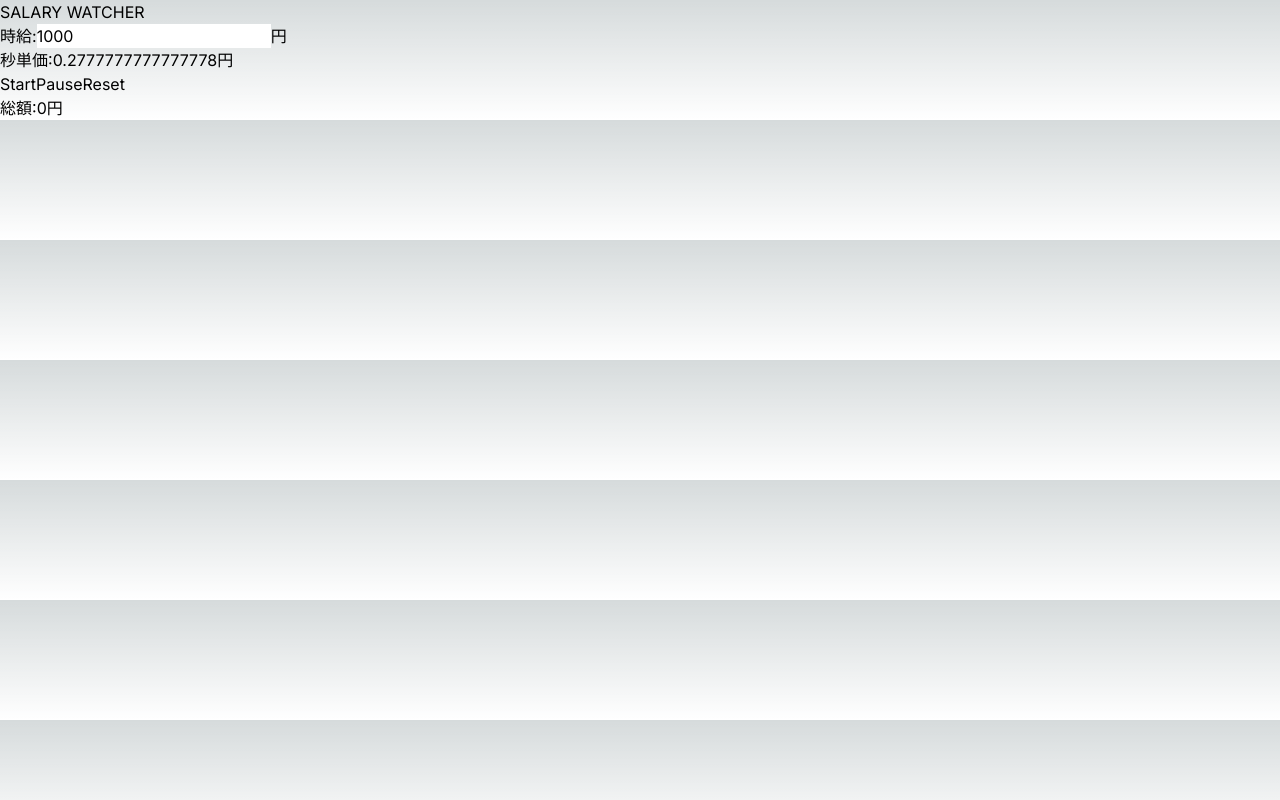
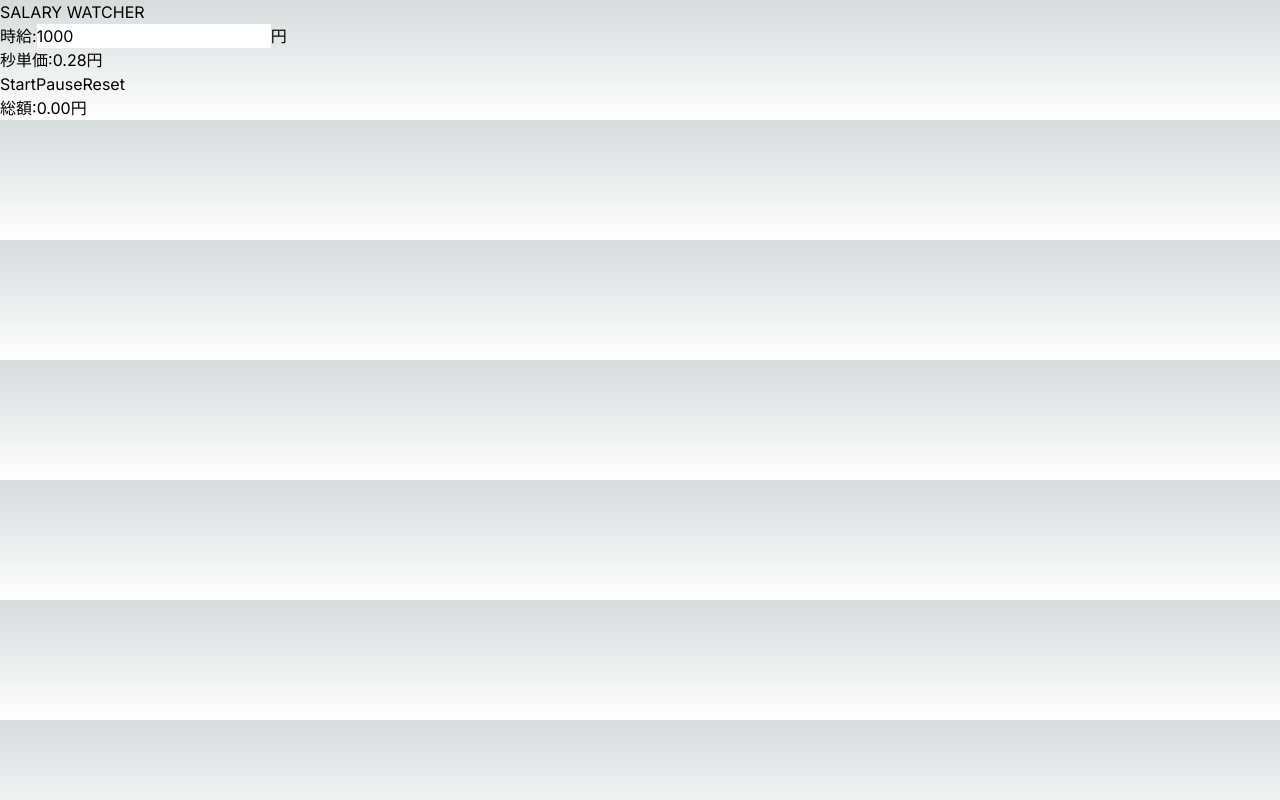
Before and after one commit to minusno0708/salary-clocker, a Next.js app in the folder app/: page / in a window 1280 px wide. Built offline with nearby package versions, Linux system fonts and the light colour scheme.

Commit message:
feat:表示する小数点以下の桁数を指定

```diff
--- a/app/src/app/page.tsx
+++ b/app/src/app/page.tsx
@@ -27,6 +27,22 @@ export default function Home() {
     setTime(0);
   }
 
+  const digit = 2;
+  function displayStrSalary(salary: number): string {
+    let roundSalary: number = Math.round(salary * Math.pow(10, digit)) / Math.pow(10, digit);
+    let salaryStr: string = roundSalary.toString();
+    let dotIndex: number = salaryStr.indexOf(".");
+    if (dotIndex === -1) {
+      salaryStr += ".";
+      dotIndex = salaryStr.length - 1;
+    }
+    let zeroCount: number = digit - (salaryStr.length - dotIndex - 1);
+    for (let i = 0; i < zeroCount; i++) {
+      salaryStr += "0";
+    }
+    return salaryStr;
+  }
+
   return (
     <div>
       <h1>SALARY WATCHER</h1>
@@ -38,7 +54,7 @@ export default function Home() {
           onChange={(event) => setSalary(event.target.value)}
         />
         円
-        <p>秒単価:{salary/(60*60)}円</p>
+        <p>秒単価:{displayStrSalary(salary/(60 * 60))}円</p>
       </div>
       <div>
         <button onClick={handleStart}>Start</button>
@@ -47,7 +63,7 @@ export default function Home() {
       </div>
       <div>
         総額:
-        {time * salary/(60*60)}円
+        {displayStrSalary(time * salary/(60 * 60))}円
       </div>
     </div>
   );
```
